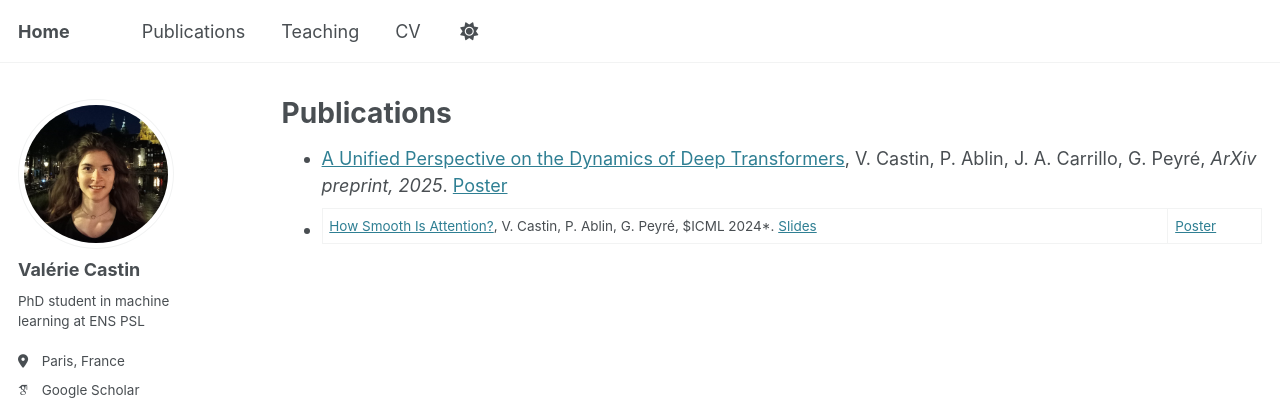
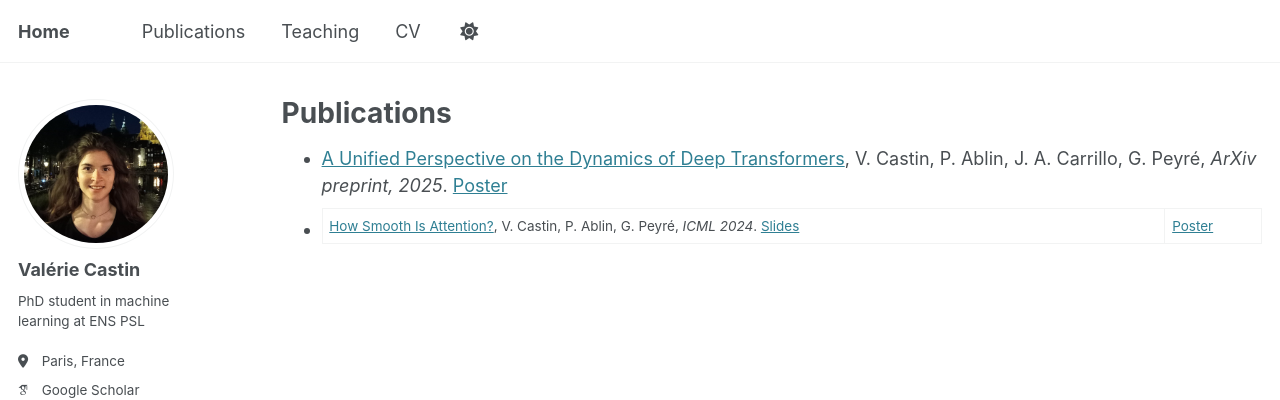
Before and after one commit to vcastin/vcastin.github.io, a Jekyll site: the page built from _pages/publications.md, in a window 1280 px wide. Shown: the top 400 px of the page. Built offline with Jekyll 4.4.1, drawn with Linux system fonts in a browser that asks for light colours; some web fonts are replaced.

Commit message:
corrected error

```diff
--- a/_pages/publications.md
+++ b/_pages/publications.md
@@ -8,4 +8,4 @@ author_profile: true
 {% include base_path %}
 
 - [A Unified Perspective on the Dynamics of Deep Transformers](https://arxiv.org/abs/2501.18322), V. Castin, P. Ablin, J. A. Carrillo, G. Peyré, *ArXiv preprint, 2025*. [Poster](http://vcastin.github.io/files/posters/2024_CIRM.pdf)
-- [How Smooth Is Attention?](https://arxiv.org/abs/2312.14820), V. Castin, P. Ablin, G. Peyré, $ICML 2024*. [Slides](http://vcastin.github.io/files/diapos/2025_01_lyon.pdf)|[Poster](http://vcastin.github.io/files/posters/2024_ICML.pdf)
+- [How Smooth Is Attention?](https://arxiv.org/abs/2312.14820), V. Castin, P. Ablin, G. Peyré, *ICML 2024*. [Slides](http://vcastin.github.io/files/diapos/2025_01_lyon.pdf)|[Poster](http://vcastin.github.io/files/posters/2024_ICML.pdf)
```
